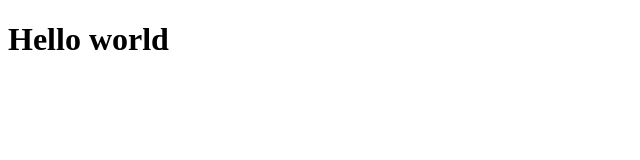
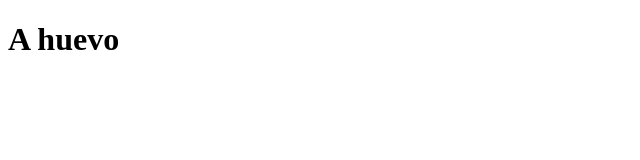
Before and after one commit to An-cell-byte/coolify-Whirlpool, a plain HTML site: page index.html in a window 1280 px wide. Shown: the whole page, without its empty margins (0-640 px from the left). Drawn offline with Linux system fonts and the light colour scheme.

Commit message:
Se hace el cambio

```diff
--- a/index.html
+++ b/index.html
@@ -6,7 +6,7 @@
     <title>Document</title>
 </head>
 <body>
-    <h1>Hello world</h1>
+    <h1>A huevo</h1>
 
 </body>
 </html>
```
